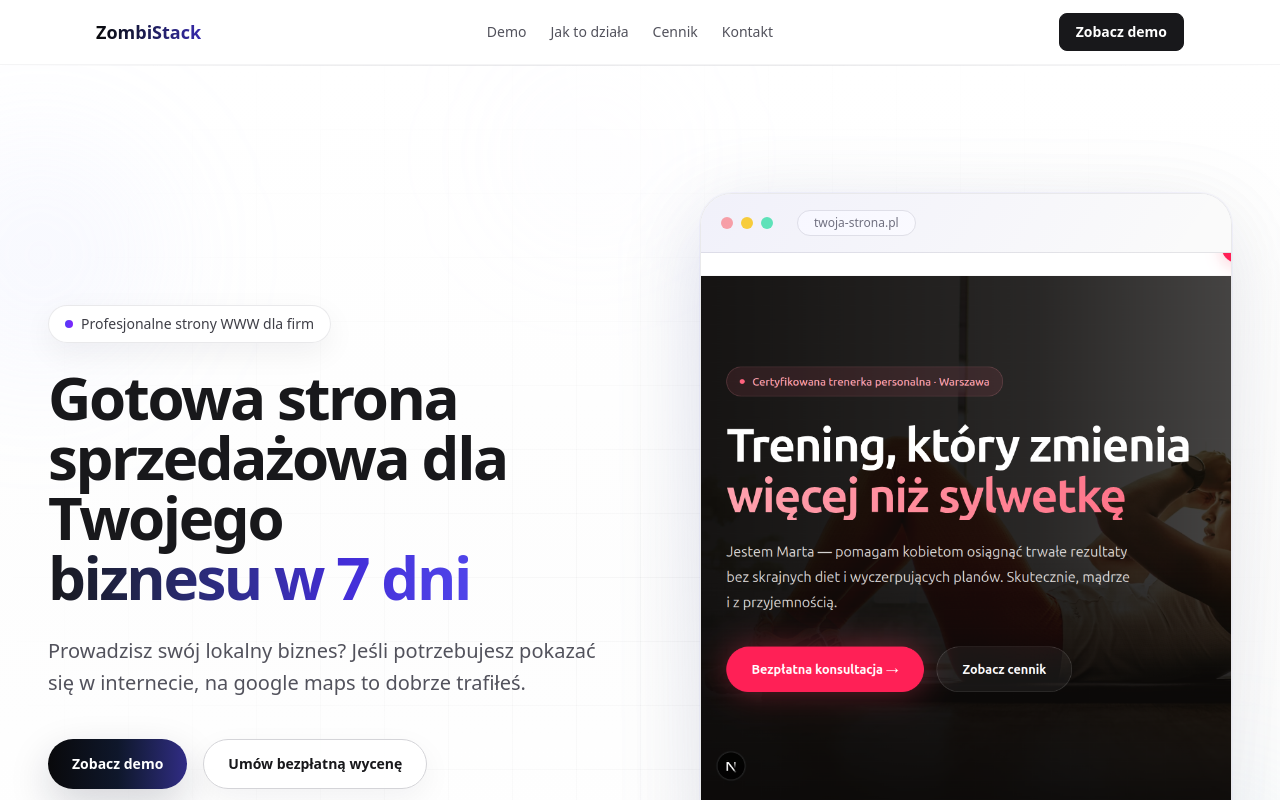
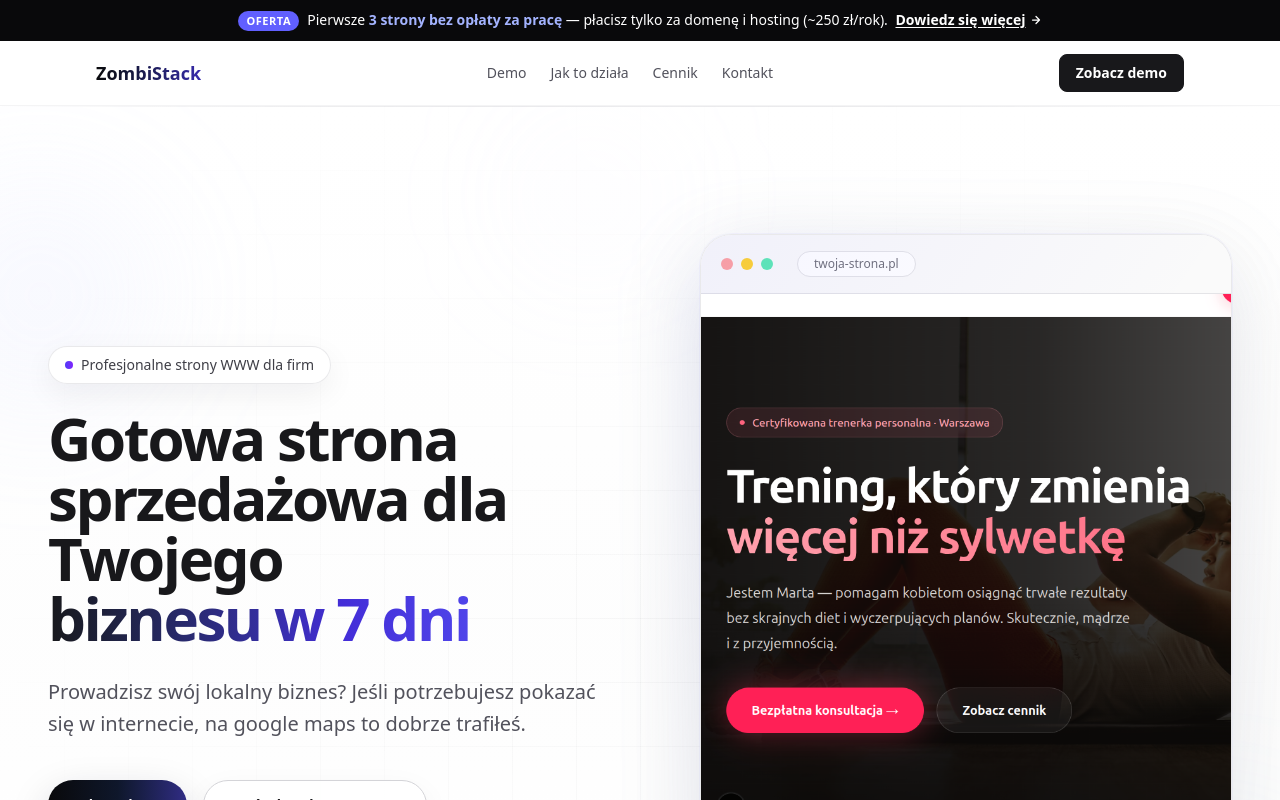
Before and after one commit to zombinator1/ZombiStackPortfolio, a Next.js app: page / in a window 1280 px wide. Shown: the top 800 px of the page. Built offline with nearby package versions, Linux system fonts and the light colour scheme; no server answers.

Commit message:
feat: add announcement banner and portfolio offer callout in pricing

```diff
--- a/src/app/(site)/layout.tsx
+++ b/src/app/(site)/layout.tsx
@@ -1,9 +1,11 @@
 import { SiteHeader } from '@/components/layout/site-header';
 import { SiteFooter } from '@/components/layout/site-footer';
+import { AnnouncementBanner } from '@/components/layout/announcement-banner';
 
 export default function SiteLayout({ children }: { children: React.ReactNode }) {
   return (
     <>
+      <AnnouncementBanner />
       <SiteHeader />
       <main>{children}</main>
       <SiteFooter />
--- /dev/null
+++ b/src/components/layout/announcement-banner.tsx
@@ -0,0 +1,23 @@
+import Link from 'next/link';
+
+export function AnnouncementBanner() {
+  return (
+    <div className="relative z-50 bg-zinc-950 px-4 py-2.5 text-center text-sm text-white">
+      <span className="mr-2 inline-block rounded-full bg-indigo-500 px-2 py-0.5 text-[11px] font-semibold uppercase tracking-wider text-white">
+        Oferta
+      </span>
+      Pierwsze{' '}
+      <span className="font-semibold text-indigo-300">3 strony bez opłaty za pracę</span>
+      {' '}— płacisz tylko za domenę i hosting (~250 zł/rok).{' '}
+      <Link
+        href="/#cennik"
+        className="ml-1 inline-flex items-center gap-1 font-semibold text-white underline underline-offset-2 hover:text-indigo-200 transition-colors"
+      >
+        Dowiedz się więcej
+        <svg width="12" height="12" viewBox="0 0 24 24" fill="none" stroke="currentColor" strokeWidth="2.5" strokeLinecap="round" strokeLinejoin="round">
+          <path d="M5 12h14M12 5l7 7-7 7" />
+        </svg>
+      </Link>
+    </div>
+  );
+}
--- a/src/components/marketing/pricing.tsx
+++ b/src/components/marketing/pricing.tsx
@@ -91,6 +91,32 @@ export function Pricing() {
             title="Przejrzyste ceny, bez niespodzianek"
             subtitle="Każdy projekt wyceniam indywidualnie po bezpłatnej konsultacji. Poniżej znajdziesz orientacyjne widełki, żebyś wiedział czego się spodziewać."
           />
+
+          {/* Portfolio offer callout */}
+          <div className="mb-10 overflow-hidden rounded-2xl border border-indigo-200/60 bg-gradient-to-r from-indigo-50 via-white to-sky-50 p-6 shadow-sm">
+            <div className="flex flex-col items-start gap-4 sm:flex-row sm:items-center sm:justify-between">
+              <div>
+                <span className="mb-2 inline-block rounded-full bg-indigo-100 px-3 py-1 text-[11px] font-semibold uppercase tracking-widest text-indigo-700">
+                  Oferta dla pierwszych klientów
+                </span>
+                <h3 className="text-lg font-semibold tracking-tight text-zinc-900">
+                  Strona bez opłaty za pracę — płacisz tylko za domenę i hosting
+                </h3>
+                <p className="mt-1.5 max-w-xl text-sm leading-relaxed text-zinc-500">
+                  Buduję portfolio, dlatego pierwsze <span className="font-semibold text-zinc-700">3 strony</span> tworzę bez wynagrodzenia.
+                  Płacisz wyłącznie za domenę i hosting — łącznie ok.{' '}
+                  <span className="font-semibold text-zinc-700">250 zł/rok</span>.
+                  W zamian proszę o możliwość umieszczenia projektu w portfolio i krótką opinię.
+                </p>
+              </div>
+              <a
+                href="/#kontakt"
+                className="shrink-0 rounded-xl bg-zinc-900 px-5 py-3 text-sm font-semibold text-white transition-colors hover:bg-zinc-700"
+              >
+                Bądź pierwszym klientem
+              </a>
+            </div>
+          </div>
 
           <div className="grid gap-6 sm:grid-cols-3">
             {plans.map((plan) => (
```
